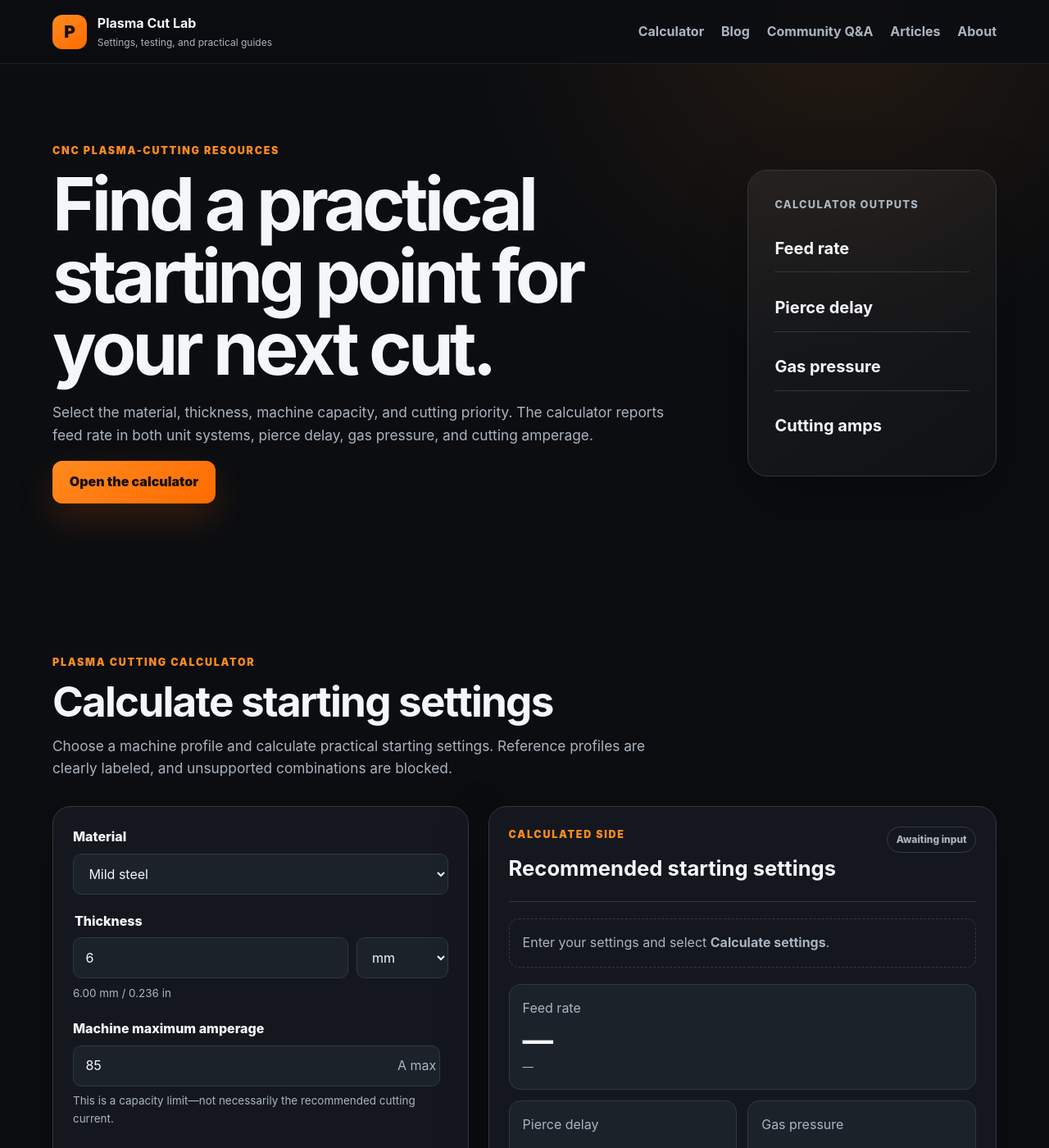
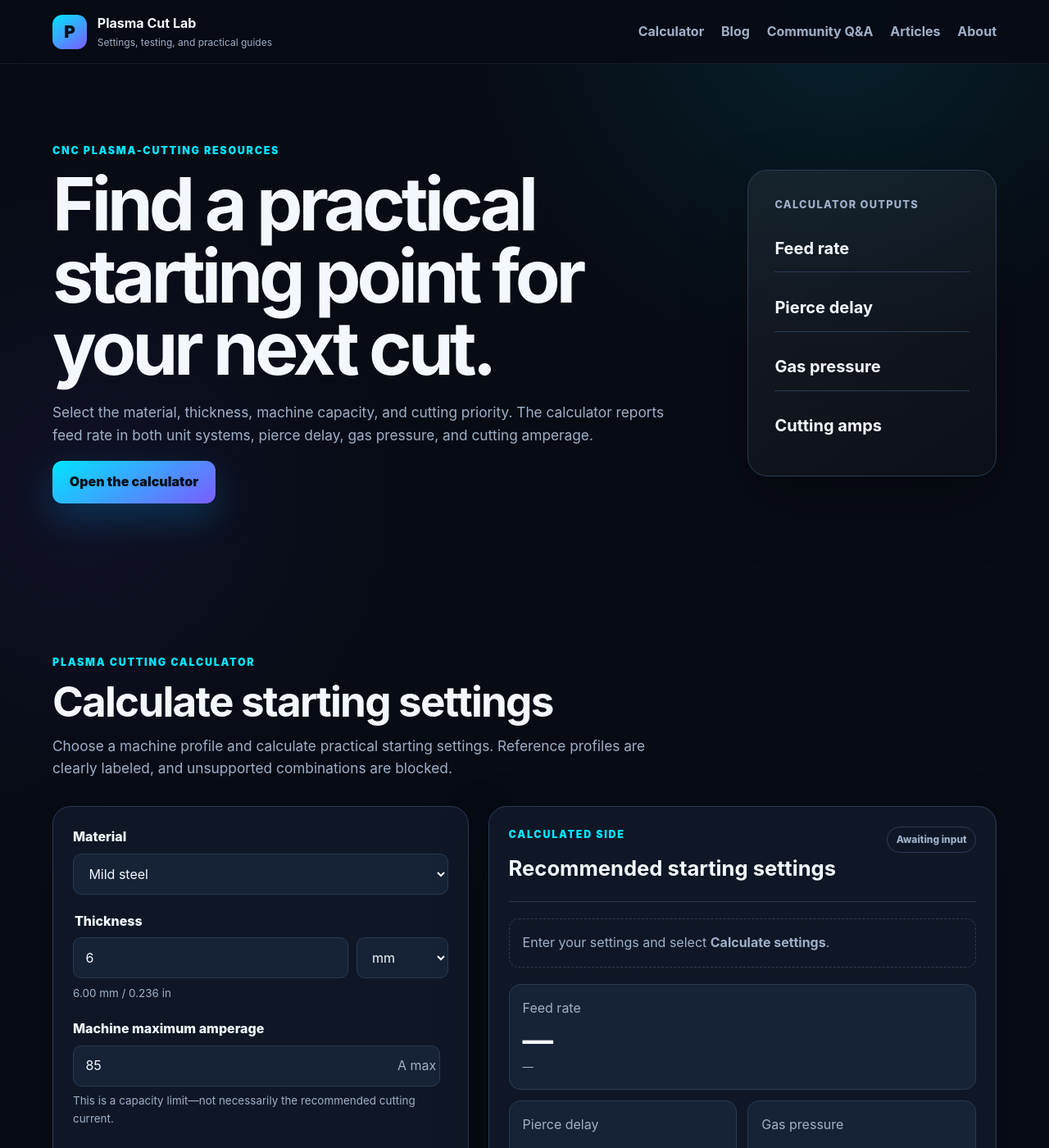
Before and after one commit to steelknightcnc-cmd/plasma-cutting-blog, a Jekyll site: the page index.html, which Jekyll copies as it is, in a window 1280 px wide and 1400 px high. Shown: the whole window at 82% size. Built offline with Jekyll 4.4.1, drawn with Linux system fonts in a browser that asks for light colours.

Commit message:
Add files via upload
Apply futuristic plasma color palette

```diff
--- a/_layouts/default.html
+++ b/_layouts/default.html
@@ -5,7 +5,7 @@
   <meta name="viewport" content="width=device-width, initial-scale=1">
   <meta name="description" content="{{ page.description | default: site.description | escape }}">
   <title>{% if page.title %}{{ page.title | escape }} | {% endif %}{{ site.title }}</title>
-  <link rel="stylesheet" href="{{ '/styles.css?v=14.0' | relative_url }}">
+  <link rel="stylesheet" href="{{ '/styles.css?v=15.0' | relative_url }}">
 </head>
 <body class="{{ page.body_class | default: 'article-page' }}">
   <header class="site-header">
--- a/community.html
+++ b/community.html
@@ -9,7 +9,7 @@ permalink: /community/
   <meta name="viewport" content="width=device-width, initial-scale=1">
   <meta name="description" content="Ask and answer practical CNC, plasma cutting, milling, motion-control, electronics, and fabrication questions.">
   <title>CNC Community Q&amp;A | Plasma Cut Lab</title>
-  <link rel="stylesheet" href="/plasma-cutting-blog/styles.css?v=13.0">
+  <link rel="stylesheet" href="/plasma-cutting-blog/styles.css?v=15.0">
 
 <style>
   #question-body {
--- a/index.html
+++ b/index.html
@@ -5,7 +5,7 @@
   <meta name="viewport" content="width=device-width, initial-scale=1">
   <meta name="description" content="Plasma cutting calculator and practical CNC plasma-cutting articles.">
   <title>Plasma Cut Lab | Cutting Calculator</title>
-  <link rel="stylesheet" href="styles.css?v=10.0">
+  <link rel="stylesheet" href="styles.css?v=15.0">
   <script src="cut-chart-data.js?v=3" defer></script>
   <script src="supabase-config.js?v=5.0" defer></script>
   <script src="app.js?v=5.0" defer></script>
--- a/styles.css
+++ b/styles.css
@@ -1,15 +1,16 @@
 :root {
-  --background: #0b0d10;
-  --surface: #15191f;
-  --surface-2: #1c222a;
-  --border: #303842;
-  --text: #f4f7fa;
-  --muted: #aab4c0;
-  --accent: #ff8a1f;
-  --accent-strong: #ff6b00;
-  --success: #75d69c;
-  --warning: #ffce73;
-  --danger: #ff8d8d;
+  --background: #070b14;
+  --surface: #101827;
+  --surface-2: #162235;
+  --border: #2a3b55;
+  --text: #f3f8ff;
+  --muted: #9fb0c8;
+  --accent: #00e5ff;
+  --accent-strong: #7c5cff;
+  --accent-glow: #00a8ff;
+  --success: #36f1a3;
+  --warning: #ffd166;
+  --danger: #ff5c7a;
   --max-width: 1180px;
   font-family: Inter, ui-sans-serif, system-ui, -apple-system, BlinkMacSystemFont, "Segoe UI", sans-serif;
   color-scheme: dark;
@@ -26,7 +27,8 @@ html {
 body {
   margin: 0;
   background:
-    radial-gradient(circle at 80% 0%, rgba(255, 138, 31, 0.10), transparent 28rem),
+    radial-gradient(circle at 80% 0%, rgba(0, 229, 255, 0.10), transparent 28rem),
+    radial-gradient(circle at 8% 18%, rgba(124, 92, 255, 0.08), transparent 24rem),
     var(--background);
   color: var(--text);
   line-height: 1.6;
@@ -53,7 +55,7 @@ select {
   min-height: 78px;
   padding: 0 5vw;
   border-bottom: 1px solid rgba(255, 255, 255, 0.08);
-  background: rgba(11, 13, 16, 0.88);
+  background: rgba(7, 11, 20, 0.90);
   backdrop-filter: blur(16px);
 }
 
@@ -71,7 +73,7 @@ select {
   place-items: center;
   border-radius: 12px;
   background: linear-gradient(145deg, var(--accent), var(--accent-strong));
-  color: #17110b;
+  color: #041019;
   font-weight: 950;
   font-size: 1.3rem;
 }
@@ -164,11 +166,11 @@ h2 {
   border: 0;
   border-radius: 12px;
   background: linear-gradient(145deg, var(--accent), var(--accent-strong));
-  color: #180f08;
+  color: #041019;
   font-weight: 900;
   text-decoration: none;
   cursor: pointer;
-  box-shadow: 0 18px 45px rgba(255, 107, 0, 0.18);
+  box-shadow: 0 18px 45px rgba(0, 168, 255, 0.24);
 }
 
 .primary-link {
@@ -220,7 +222,7 @@ h2 {
 .result-card {
   border: 1px solid var(--border);
   border-radius: 22px;
-  background: rgba(21, 25, 31, 0.94);
+  background: rgba(16, 24, 39, 0.96);
   box-shadow: 0 24px 70px rgba(0, 0, 0, 0.22);
 }
 
@@ -260,7 +262,7 @@ h2 {
 .field input:focus,
 .field select:focus {
   border-color: var(--accent);
-  box-shadow: 0 0 0 3px rgba(255, 138, 31, 0.14);
+  box-shadow: 0 0 0 3px rgba(0, 229, 255, 0.14);
 }
 
 .input-group,
@@ -339,7 +341,7 @@ h2 {
 
 .priority-option input:checked + span {
   border-color: var(--accent);
-  background: rgba(255, 138, 31, 0.1);
+  background: rgba(0, 229, 255, 0.10);
   box-shadow: inset 0 0 0 1px var(--accent);
 }
 
@@ -384,20 +386,20 @@ h2 {
 }
 
 .status-pill.success {
-  border-color: rgba(117, 214, 156, 0.45);
-  background: rgba(117, 214, 156, 0.1);
+  border-color: rgba(54, 241, 163, 0.45);
+  background: rgba(54, 241, 163, 0.10);
   color: var(--success);
 }
 
 .status-pill.warning {
-  border-color: rgba(255, 206, 115, 0.5);
-  background: rgba(255, 206, 115, 0.1);
+  border-color: rgba(255, 209, 102, 0.50);
+  background: rgba(255, 209, 102, 0.10);
   color: var(--warning);
 }
 
 .status-pill.danger {
-  border-color: rgba(255, 141, 141, 0.5);
-  background: rgba(255, 141, 141, 0.1);
+  border-color: rgba(255, 92, 122, 0.50);
+  background: rgba(255, 92, 122, 0.10);
   color: var(--danger);
 }
 
@@ -472,9 +474,9 @@ h2 {
 .safety-warning {
   margin-top: 1.2rem;
   padding: 1rem;
-  border: 1px solid rgba(255, 206, 115, 0.35);
+  border: 1px solid rgba(255, 209, 102, 0.35);
   border-radius: 14px;
-  background: rgba(255, 206, 115, 0.08);
+  background: rgba(255, 209, 102, 0.08);
 }
 
 .safety-warning strong {
@@ -483,7 +485,7 @@ h2 {
 
 .safety-warning p {
   margin: 0.35rem 0 0;
-  color: #e7dfd1;
+  color: #e8eef8;
   font-size: 0.9rem;
 }
 
@@ -532,7 +534,7 @@ h2 {
   padding: 2rem;
   border: 1px solid var(--border);
   border-radius: 22px;
-  background: linear-gradient(135deg, rgba(255, 138, 31, 0.12), rgba(255, 255, 255, 0.02));
+  background: linear-gradient(135deg, rgba(0, 229, 255, 0.12), rgba(255, 255, 255, 0.02));
 }
 
 .about-section p:last-child {
@@ -667,7 +669,7 @@ footer {
 
 .vote-button.selected {
   border-color: var(--accent);
-  background: rgba(255, 138, 31, 0.12);
+  background: rgba(0, 229, 255, 0.12);
   box-shadow: inset 0 0 0 1px var(--accent);
 }
 
@@ -730,7 +732,8 @@ footer {
 /* Blog article pages */
 .article-page {
   background:
-    radial-gradient(circle at 85% 0%, rgba(255, 138, 31, 0.09), transparent 28rem),
+    radial-gradient(circle at 85% 0%, rgba(0, 229, 255, 0.09), transparent 28rem),
+    radial-gradient(circle at 10% 16%, rgba(124, 92, 255, 0.07), transparent 24rem),
     var(--background);
 }
 
@@ -799,7 +802,7 @@ footer {
   padding: 1.2rem;
   border: 1px solid var(--border);
   border-radius: 16px;
-  background: rgba(21, 25, 31, 0.9);
+  background: rgba(16, 24, 39, 0.92);
 }
 
 .article-toc ol {
@@ -841,7 +844,7 @@ footer {
 
 .article-content p,
 .article-content li {
-  color: #d2d9e1;
+  color: #d6e2f2;
   font-size: 1.02rem;
 }
 
@@ -868,9 +871,9 @@ footer {
 .article-callout {
   margin: 1.4rem 0;
   padding: 1.1rem;
-  border: 1px solid rgba(255, 138, 31, 0.4);
+  border: 1px solid rgba(0, 229, 255, 0.40);
   border-radius: 14px;
-  background: rgba(255, 138, 31, 0.08);
+  background: rgba(0, 229, 255, 0.08);
 }
 
 .article-callout strong {
@@ -921,9 +924,9 @@ footer {
   gap: 1rem;
   margin-top: 1.5rem;
   padding: 1rem 1.1rem;
-  border: 1px solid rgba(255, 138, 31, 0.4);
+  border: 1px solid rgba(0, 229, 255, 0.40);
   border-radius: 14px;
-  background: rgba(255, 138, 31, 0.08);
+  background: rgba(0, 229, 255, 0.08);
   color: var(--text);
   font-weight: 850;
   text-decoration: none;
@@ -963,7 +966,7 @@ footer {
 }
 
 .article-table td {
-  color: #d2d9e1;
+  color: #d6e2f2;
 }
 
 .article-cta {
@@ -971,7 +974,7 @@ footer {
   border: 1px solid var(--border);
   border-radius: 20px;
   background:
-    linear-gradient(135deg, rgba(255, 138, 31, 0.16), rgba(255, 255, 255, 0.025));
+    linear-gradient(135deg, rgba(0, 229, 255, 0.16), rgba(255, 255, 255, 0.025));
 }
 
 .article-cta h2 {
@@ -1008,9 +1011,9 @@ footer {
 }
 
 .article-card-featured {
-  border-color: rgba(255, 138, 31, 0.48) !important;
+  border-color: rgba(0, 229, 255, 0.48) !important;
   background:
-    linear-gradient(145deg, rgba(255, 138, 31, 0.12), rgba(21, 25, 31, 1)) !important;
+    linear-gradient(145deg, rgba(0, 229, 255, 0.12), rgba(16, 24, 39, 1)) !important;
 }
 
 @media (max-width: 900px) {
@@ -1077,7 +1080,7 @@ footer {
 
 .article-card-link:hover,
 .article-card-link:focus-visible {
-  background: rgba(255, 138, 31, 0.08);
+  background: rgba(0, 229, 255, 0.08);
   outline: none;
 }
 
@@ -1136,7 +1139,7 @@ footer {
 
 .blog-post-card > a:hover,
 .blog-post-card > a:focus-visible {
-  background: rgba(255, 138, 31, 0.07);
+  background: rgba(0, 229, 255, 0.07);
   outline: none;
 }
 
@@ -1190,10 +1193,10 @@ footer {
 .jekyll-post-content blockquote {
   margin: 1.4rem 0;
   padding: 1rem 1.1rem;
-  border: 1px solid rgba(255, 138, 31, 0.4);
+  border: 1px solid rgba(0, 229, 255, 0.40);
   border-left: 4px solid var(--accent);
   border-radius: 12px;
-  background: rgba(255, 138, 31, 0.08);
+  background: rgba(0, 229, 255, 0.08);
 }
 
 .jekyll-post-content blockquote p {
@@ -1285,7 +1288,7 @@ footer {
 
 .comment-form textarea:focus {
   border-color: var(--accent);
-  box-shadow: 0 0 0 3px rgba(255, 138, 31, 0.14);
+  box-shadow: 0 0 0 3px rgba(0, 229, 255, 0.14);
 }
 
 .comment-submit {
@@ -1417,22 +1420,22 @@ footer {
 .community-section-heading{display:flex;justify-content:space-between;gap:1rem;align-items:end;margin-bottom:1rem}
 .question-form,.answer-form-card form{display:grid;gap:1rem}.question-form{padding-top:1rem;border-top:1px solid var(--border)}
 .question-form textarea,.answer-form-card textarea,.community-modal textarea{width:100%;padding:.85rem .9rem;border:1px solid var(--border);border-radius:10px;resize:vertical;background:var(--surface-2);color:var(--text);font:inherit}
-.wording-warning{margin-top:.7rem;padding:.85rem;border:1px solid rgba(255,206,115,.48);border-radius:12px;background:rgba(255,206,115,.09)}
-.wording-warning strong{color:var(--warning)}.wording-warning p{margin:.3rem 0 0;color:#e7dfd1;font-size:.88rem}
+.wording-warning{margin-top:.7rem;padding:.85rem;border:1px solid rgba(255,209,102,.48);border-radius:12px;background:rgba(255,209,102,.09)}
+.wording-warning strong{color:var(--warning)}.wording-warning p{margin:.3rem 0 0;color:#e8eef8;font-size:.88rem}
 .guideline-confirmation{display:flex;gap:.65rem;align-items:flex-start;color:var(--muted);font-size:.9rem}
 .question-submit{justify-self:start;width:auto;padding-inline:1.3rem}
 .community-form-message{min-height:1.4rem;margin:0;font-size:.88rem;font-weight:750}.community-form-message.success{color:var(--success)}.community-form-message.error{color:var(--danger)}
 .community-search{width:min(340px,100%)}.question-list,.answer-list{display:grid;gap:.85rem}
 .question-card{border:1px solid var(--border);border-radius:15px;overflow:hidden;background:var(--surface-2)}
 .question-card-button{width:100%;padding:1.1rem;border:0;background:transparent;color:inherit;text-align:left;cursor:pointer}
-.question-card-button:hover{background:rgba(255,138,31,.07)}
+.question-card-button:hover{background:rgba(0,229,255,.07)}
 .question-card-topline,.question-card-meta{display:flex;justify-content:space-between;gap:1rem;color:var(--muted);font-size:.82rem}
 .question-card h3{margin:.65rem 0 .5rem;font-size:1.3rem}.question-card p{margin-bottom:.75rem;color:var(--muted)}.question-card-meta strong{color:var(--accent)}
-.question-status{display:inline-flex;padding:.25rem .55rem;border:1px solid rgba(117,214,156,.42);border-radius:999px;color:var(--success);font-size:.74rem;font-weight:850;text-transform:capitalize}
+.question-status{display:inline-flex;padding:.25rem .55rem;border:1px solid rgba(54,241,163,.42);border-radius:999px;color:var(--success);font-size:.74rem;font-weight:850;text-transform:capitalize}
 .question-status.closed{border-color:var(--border);color:var(--muted)}
 .question-detail{scroll-margin-top:100px}.community-back-button{margin-bottom:1rem}
 .question-detail-header{display:flex;justify-content:space-between;gap:1rem;align-items:flex-start}.question-detail-header h2{margin:.65rem 0 .35rem}.question-meta{color:var(--muted)}
-.question-body{margin:1.2rem 0 2rem;padding:1rem;border-left:3px solid var(--accent);white-space:pre-wrap;overflow-wrap:anywhere;background:rgba(255,138,31,.045)}
+.question-body{margin:1.2rem 0 2rem;padding:1rem;border-left:3px solid var(--accent);white-space:pre-wrap;overflow-wrap:anywhere;background:rgba(0,229,255,.045)}
 .community-answer-card{padding:1rem;border:1px solid var(--border);border-radius:14px;background:var(--surface-2)}
 .community-answer-card header{display:flex;justify-content:space-between;gap:1rem;margin-bottom:.55rem}.community-answer-card p{margin:0;white-space:pre-wrap;overflow-wrap:anywhere}
 .answer-form-card{margin-top:1.2rem;padding:1rem;border:1px solid var(--border);border-radius:14px;background:var(--surface-2)}
```
